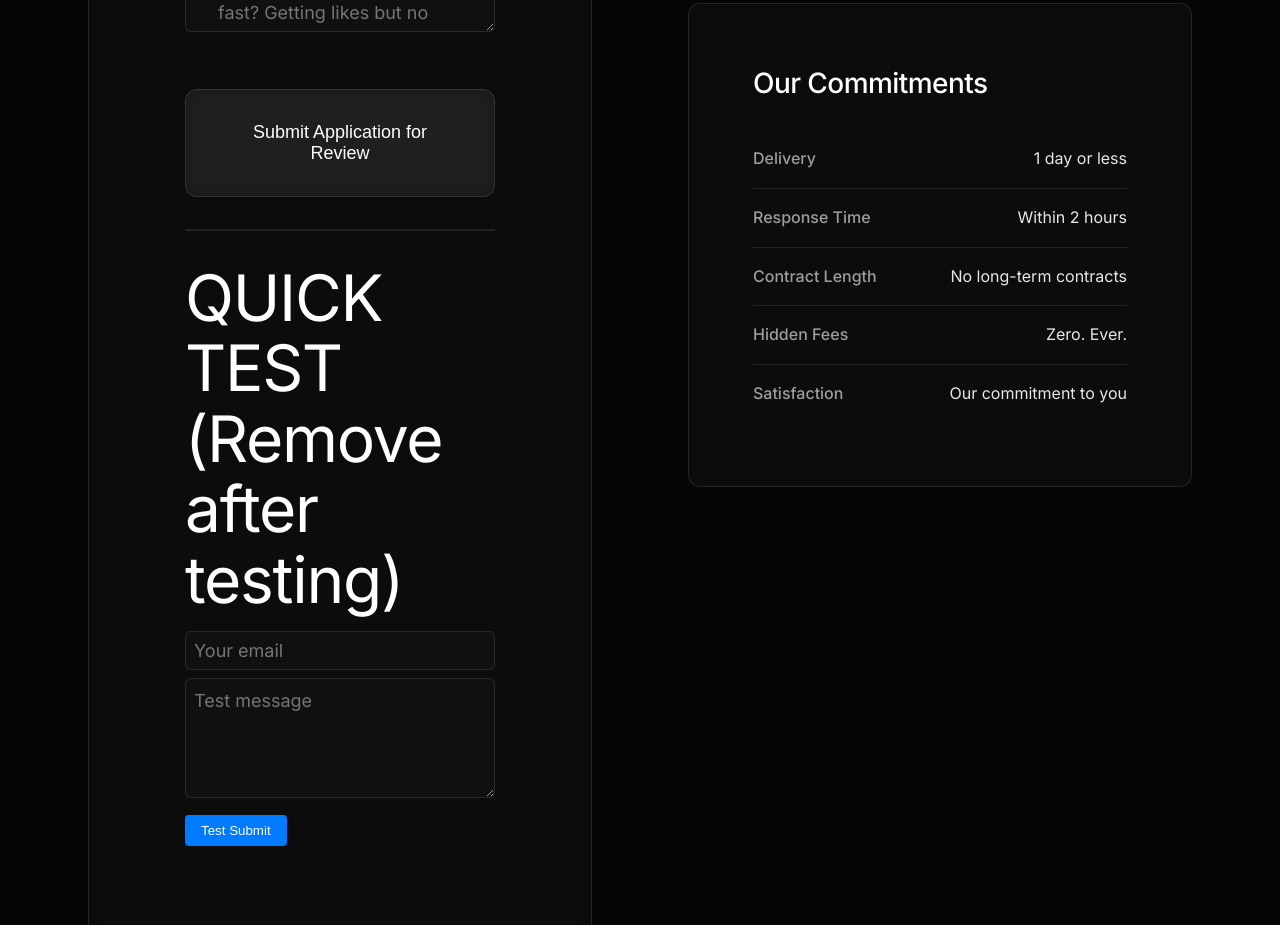
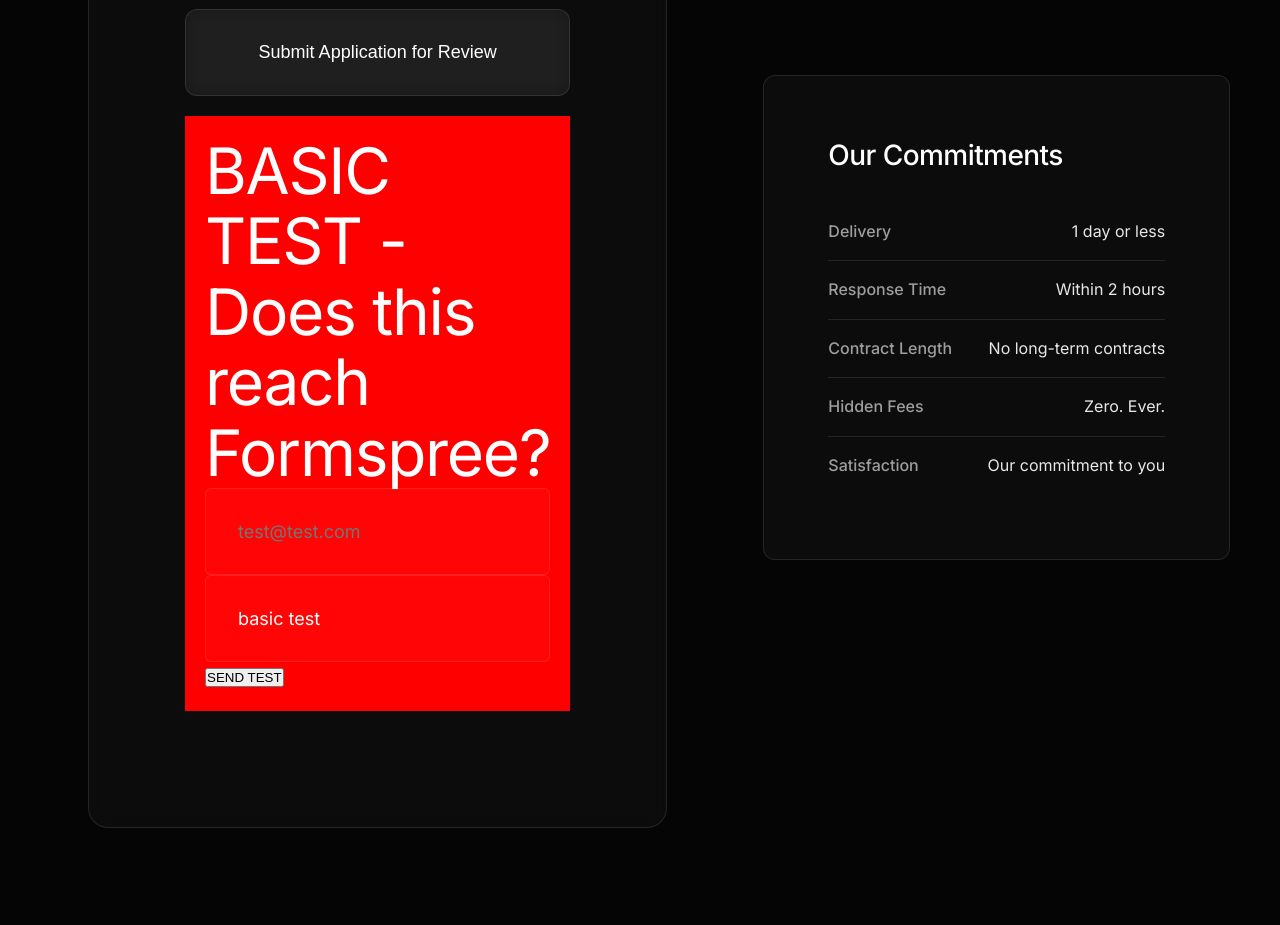
Before and after one commit to bgblanco/sentinelpeaksite, a website: page contact.html in a window 1280 px wide. Shown: the part 2609-3534 px from the top of the page. Drawn offline with Linux system fonts and the light colour scheme; a web font is replaced by a local one.

Commit message:
Add files via upload

```diff
--- a/contact.html
+++ b/contact.html
@@ -966,16 +966,17 @@
                         </div>
 
                         <button type="submit" class="btn btn-primary">Submit Application for Review</button>
+                    </form>
 
-                        <!-- Debug: Simple test form -->
-                        <hr style="margin: 2rem 0; border-color: rgba(255,255,255,0.1);">
-                        <h3 style="color: #fff; margin-bottom: 1rem;">QUICK TEST (Remove after testing)</h3>
-                        <form action="https://formspree.io/f/xldnoqwv" method="POST" style="background: rgba(255,0,0,0.1); padding: 1rem; border-radius: 8px;">
-                            <input type="email" name="email" placeholder="Your email" required style="width: 100%; padding: 0.5rem; margin-bottom: 0.5rem;">
-                            <textarea name="message" placeholder="Test message" required style="width: 100%; padding: 0.5rem; margin-bottom: 0.5rem;"></textarea>
-                            <button type="submit" style="padding: 0.5rem 1rem; background: #007bff; color: white; border: none; border-radius: 4px;">Test Submit</button>
+                    <!-- ULTRA SIMPLE TEST - NOW OUTSIDE THE MAIN FORM -->
+                    <div style="background: red; padding: 20px; margin: 20px 0;">
+                        <h3 style="color: white;">BASIC TEST - Does this reach Formspree?</h3>
+                        <form action="https://formspree.io/f/xldnoqwv" method="POST">
+                            <input type="email" name="email" placeholder="test@test.com" required>
+                            <input type="text" name="test" value="basic test" required>
+                            <button type="submit">SEND TEST</button>
                         </form>
-                    </form>
+                    </div>
                 </div>
 
                 <!-- CONTACT INFORMATION -->
```
